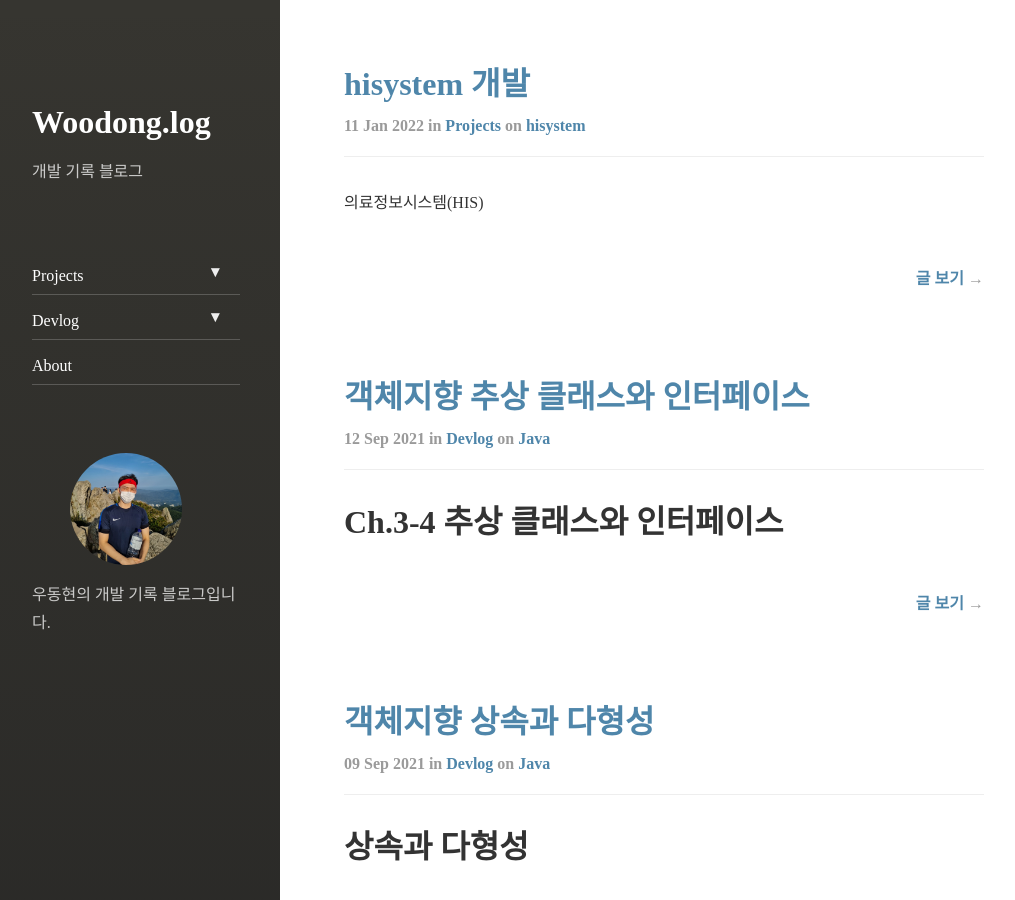
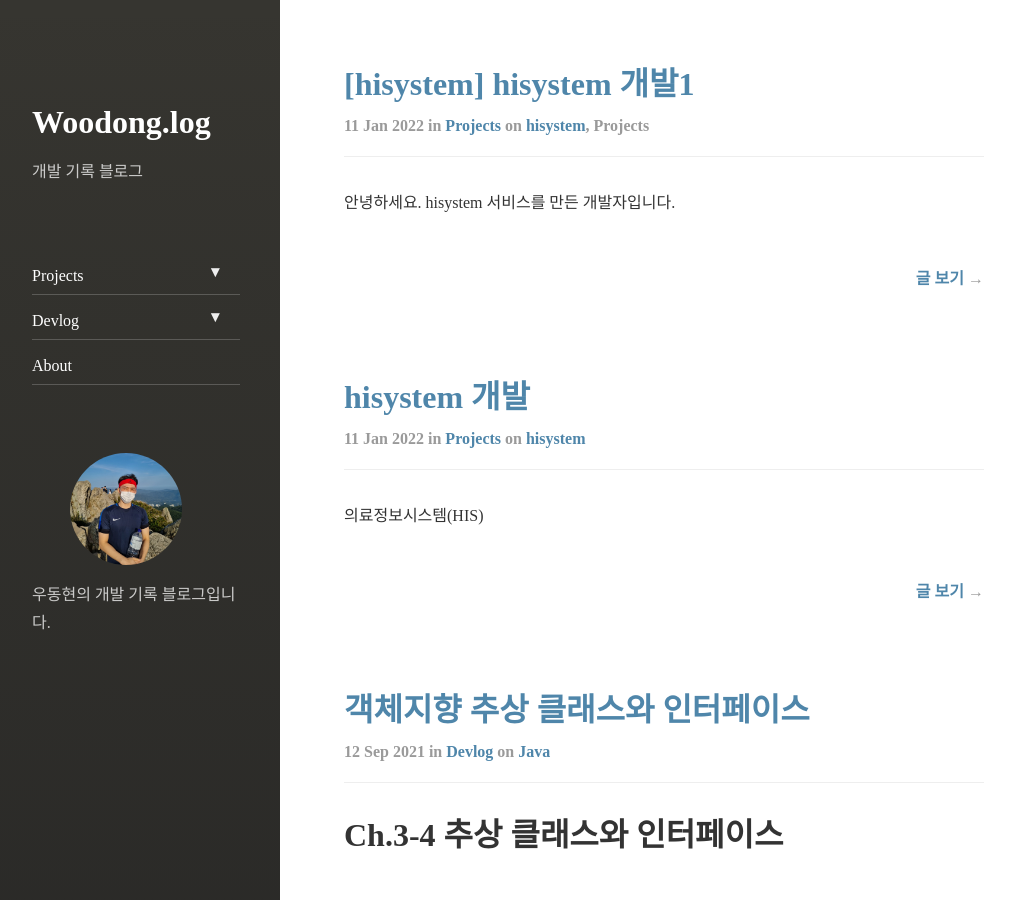
Before and after one commit to dhsj8405/dhsj8405.github.io, a Jekyll site: the page built from index.html, in a window 1280 px wide and 900 px high. Shown: the whole window, without its empty margins (8-1023 px from the left). Built offline with Jekyll 4.4.1, drawn with Linux system fonts in a browser that asks for light colours; nearby versions of some CDN libraries; the list of posts is cut into pages by our own code; some of the changed text lies outside the part shown.

Commit message:
노트북 테스트

```diff
--- a/_posts/2021-09-12-java-abstractClass&Interface.markdown
+++ b/_posts/2021-09-12-java-abstractClass&Interface.markdown
@@ -147,3 +147,6 @@ public class Triangle extends Shape {
 
 ## Ch.3-4-6 일반클래스 vs 추상 클래스 vs 인터페이스
 ![](https://images.velog.io/images/dhwoo8405/post/cffed545-fde3-4fe4-ba4d-58eaa1a28fc5/image.png)
+
+
+/
--- /dev/null
+++ b/_posts/2022-01-11-hisystem_1.markdown
@@ -0,0 +1,58 @@
+---
+layout: post
+title:  "[hisystem] hisystem 개발1"
+subtitle:   "[hisystem] hisystem 개발1"
+categories: projects
+tags: hisystem Projects
+---
+
+안녕하세요. hisystem 서비스를 만든 개발자입니다.
+
+## 개발 기간
+
+2021/11/22 ~ 2021/12/24
+
+## 개발 인원
+3명
+
+## HISystem
+
+---
+
+의료정보체계 서비스입니다.
+
+그중 진료,접수,수납으로 진행되는 his 입니다.
+
+---
+
+내용
+
+### 진료
+
+- 진료에관한내용
+
+### 접수
+
+- 접수에관한내용
+
+
+## test
+
+---
+
+ test 내용
+
+## test2
+
+---
+
+test2 내용
+
+
++
+
+## 멘토
+
+---
+
+혹시 멘토링 해주실 분도 계시면 좋을 것같습니다. 연락주시면 정말 감사드리겠습니다.
```
